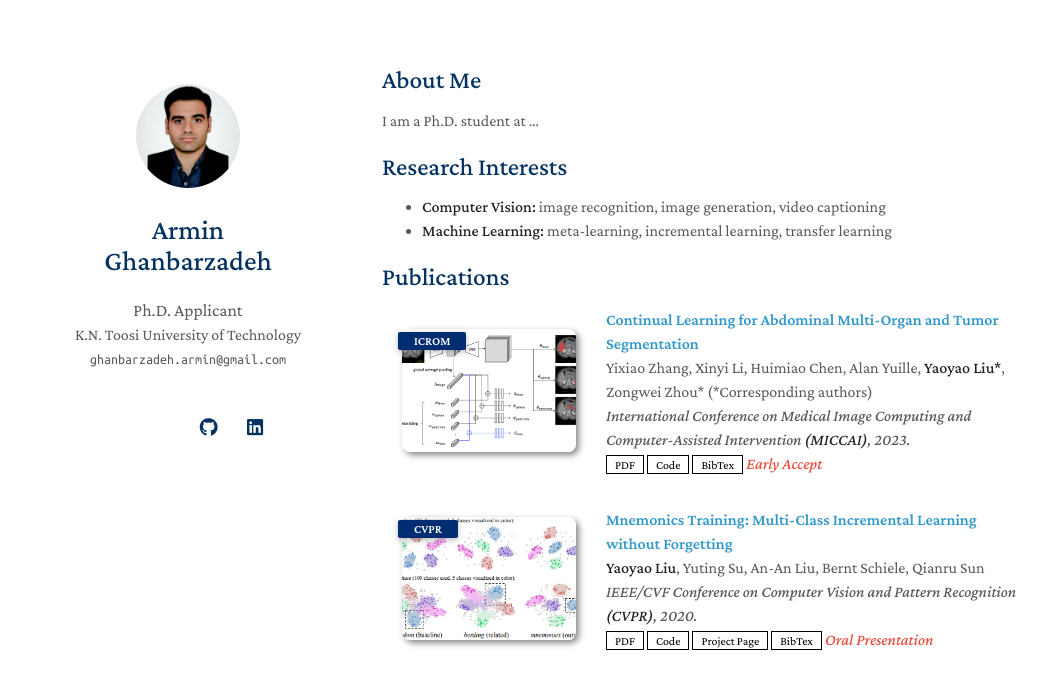
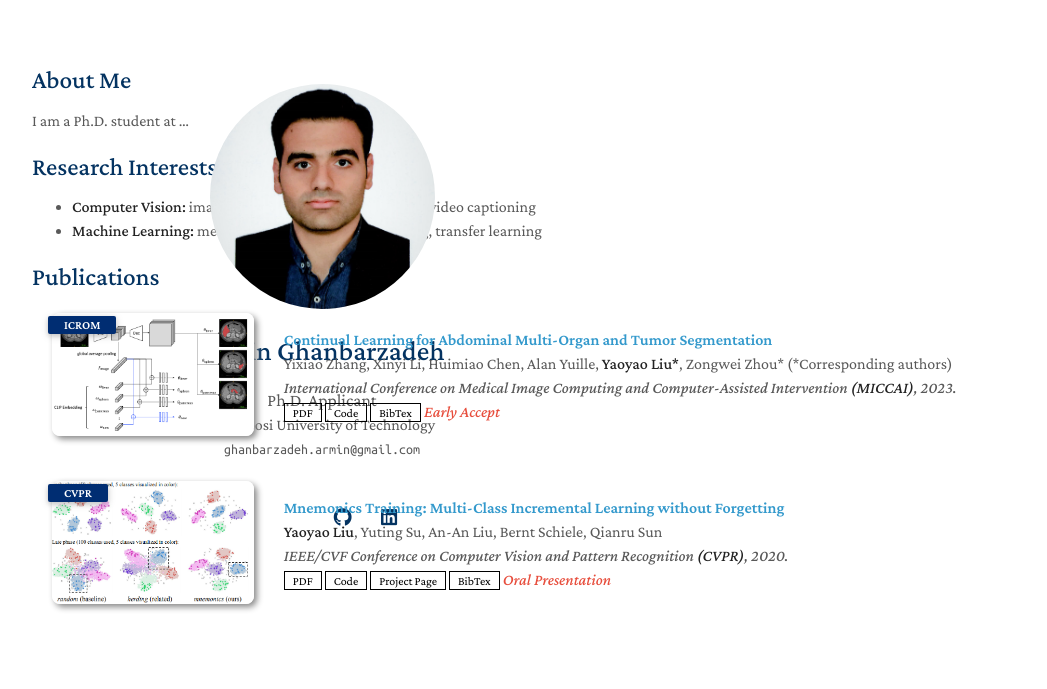
Before and after one commit to ghanbarzadeh/ghanbarzadeh.github.io, a Jekyll site: the page built from index.md, in a window 1280 px wide. Shown: the top 689 px of the page, without its empty margins (88-1135 px from the left). Built offline with Jekyll 4.4.1, drawn with Linux system fonts in a browser that asks for light colours; nearby versions of some CDN libraries; a style sheet for code colours, icons or effects is not loaded; our own code applies the rules of GitHub Pages for plain Markdown files.

Commit message:
Update minimal-light.scss

```diff
--- a/_sass/minimal-light.scss
+++ b/_sass/minimal-light.scss
@@ -356,7 +356,7 @@ img {
 }
 
 header {
-  width:232px;
+  width:500px;
   float:left;
   position:fixed;
   -webkit-font-smoothing:subpixel-antialiased;
@@ -432,7 +432,7 @@ header ul a strong {
 }
 
 section {
-  width:650px;
+  width:1000px;
   float:right;
   padding-top:4.0em;
   padding-bottom:50px;
```
